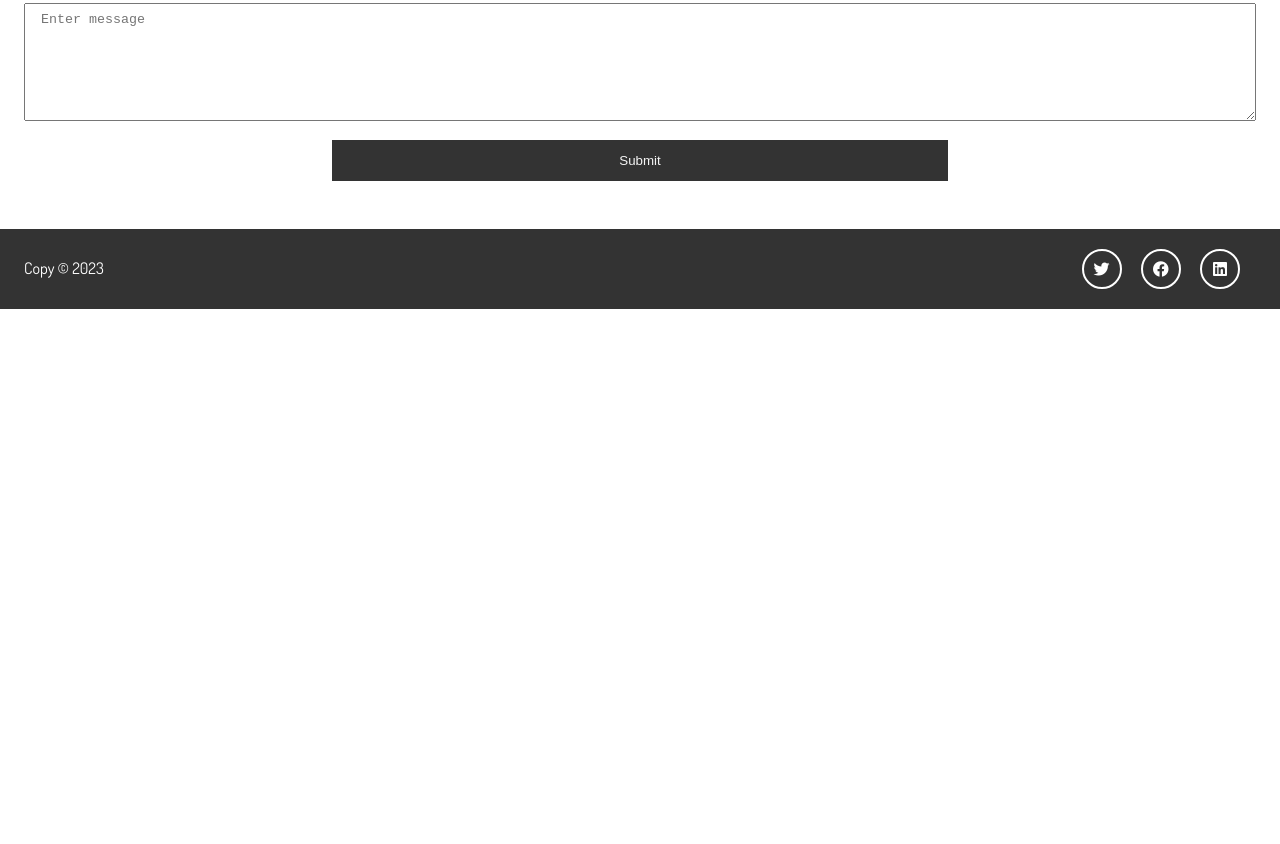
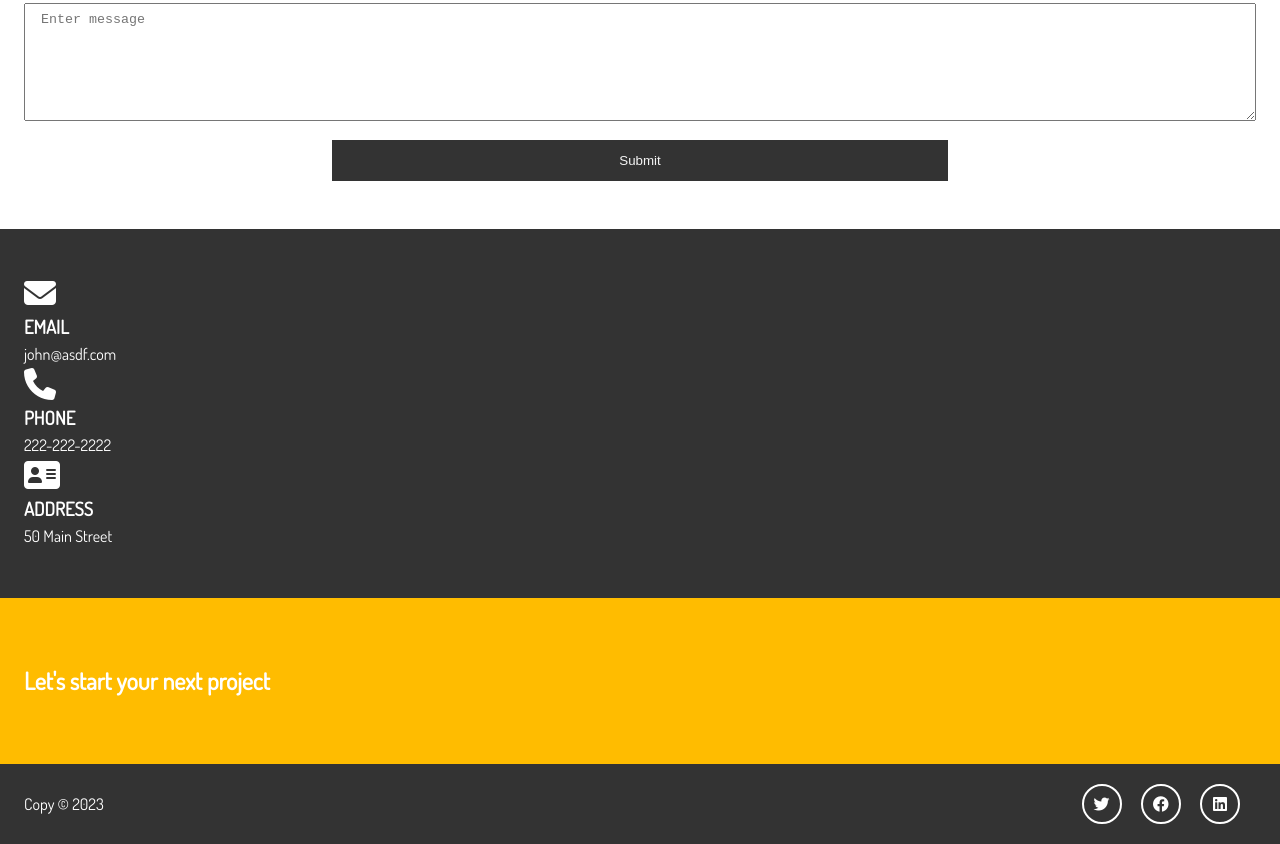
Before and after one commit to istvan-tamas/sass-portfolio, a plain HTML site: page dist/contact.html in a window 1280 px wide. Shown: the part 387-1231 px from the top of the page. Before the commit the page ends 800 px from the top, so only its background shows below. Drawn offline with Linux system fonts and the light colour scheme.

Commit message:
Added markup for section B and C in contact HTML

```diff
--- a/dist/contact.html
+++ b/dist/contact.html
@@ -45,6 +45,36 @@
         </div>
     </section>
 
+
+    <section id="contact-b" class="py-3 bg-dark">
+        <div class="container">
+            <div class="contact-info">
+                <div>
+                    <i class="fas fa-envelope fa-2x"></i>
+                    <h3>Email</h3>
+                    <p>john@asdf.com</p>
+                </div>
+                <div>
+                    <i class="fas fa-phone fa-2x"></i>
+                    <h3>Phone</h3>
+                    <p>222-222-2222</p>
+                </div>
+                <div>
+                    <i class="fas fa-address-card fa-2x"></i>
+                    <h3>Address</h3>
+                    <p>50 Main Street</p>
+                </div>
+
+            </div>
+        </div>
+    </section>
+
+    <section id="contact-c" class="bg-main py-4">
+        <div class="container">
+            <h1>Let's start your next project</h1>
+        </div>
+    </section>
+
     <footer id="main-footer">
         <div class="footer-content container">
             <p>Copy &copy; 2023</p>
```
